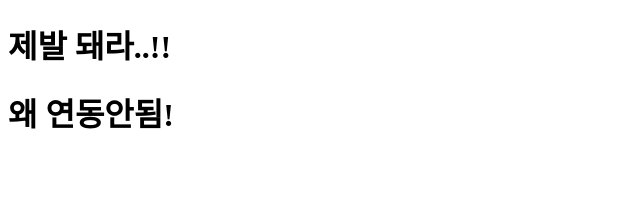
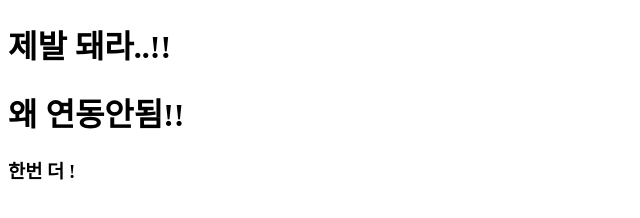
Before and after one commit to Parkseolmin/TravelWeb, a plain HTML site: page index.html in a window 1280 px wide. Shown: the whole page, without its empty margins (0-640 px from the left). Drawn offline with Linux system fonts and the light colour scheme.

Commit message:
cool!!!!

```diff
--- a/index.html
+++ b/index.html
@@ -8,6 +8,7 @@
   </head>
   <body>
     <h1>제발 돼라..!!</h1>
-    <h1>왜 연동안됨!</h1>
+    <h1>왜 연동안됨!!</h1>
+    <h3>한번 더 !</h3>
   </body>
 </html>
```
